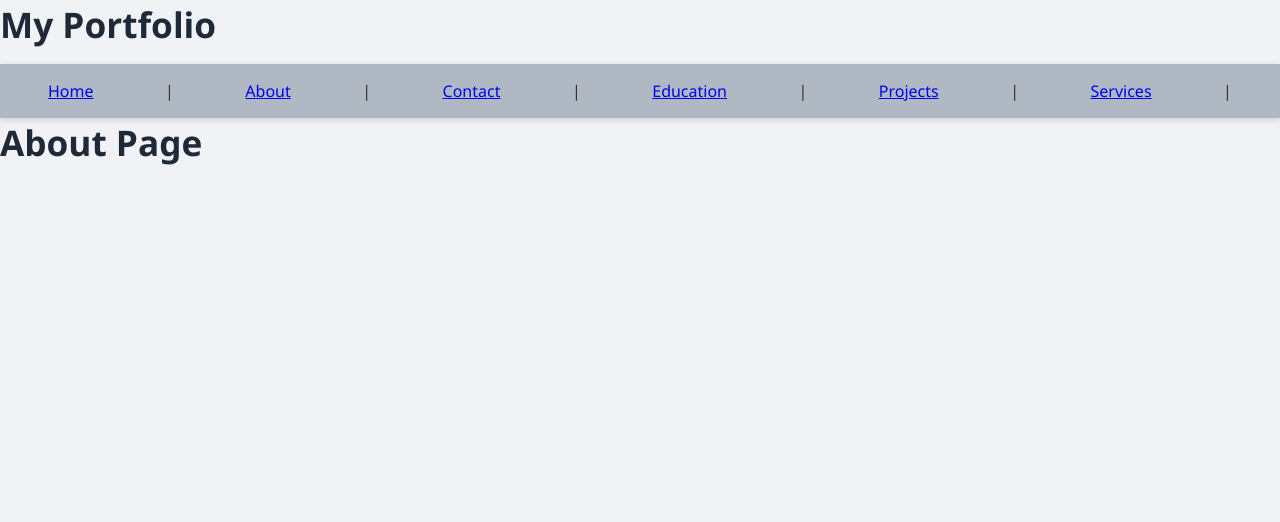
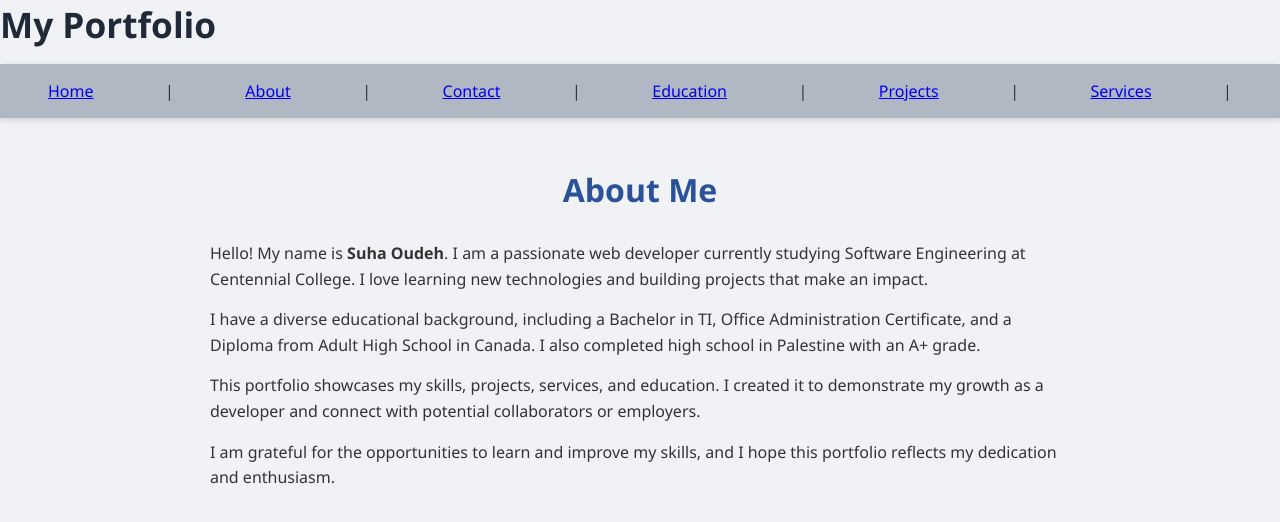
Before and after one commit to suhaoudeh/portfolio-site, a React (Vite) app: page /about in a window 1280 px wide. Shown: the top 522 px of the page. Built offline with nearby package versions, Linux system fonts and the light colour scheme.

Commit message:
add Render Text

```diff
--- a/src/Components/About.jsx
+++ b/src/Components/About.jsx
@@ -1,11 +1,33 @@
-// Components/Project.jsx
+// Components/About.jsx
+import React from "react";
+
 export default function About() {
   return (
-    <>
-    <div>
-      <h1>About Page</h1>
-      {/* You can add a contact form here later */}
+    <div className="about-container">
+      <h1>About Me</h1>
+
+      <div className="about-text">
+        <p>
+          Hello! My name is <strong>Suha Oudeh</strong>. I am a passionate web developer
+          currently studying Software Engineering at Centennial College.
+          I love learning new technologies and building projects that make an impact.
+        </p>
+
+        <p>
+          I have a diverse educational background, including a Bachelor in TI, Office Administration Certificate,
+          and a Diploma from Adult High School in Canada. I also completed high school in Palestine with an A+ grade.
+        </p>
+
+        <p>
+          This portfolio showcases my skills, projects, services, and education.
+          I created it to demonstrate my growth as a developer and connect with potential collaborators or employers.
+        </p>
+
+        <p>
+          I am grateful for the opportunities to learn and improve my skills,
+          and I hope this portfolio reflects my dedication and enthusiasm.
+        </p>
+      </div>
     </div>
-    </>
   );
 }
--- a/src/Components/Education.jsx
+++ b/src/Components/Education.jsx
@@ -3,11 +3,11 @@ export default function Education() {
   return (
     <>
       <div>
-        <h1>Education Page</h1>
+
         {
 
     <div className="education-container">
-      <h1>Education</h1>
+      <h1>My Education </h1>
       <p>Here are my academic and professional qualifications:</p>
 
       <div className="education-list">
--- a/src/index.css
+++ b/src/index.css
@@ -250,3 +250,72 @@
     padding: 15px;
   }
 }
+.about-container {
+  padding: 50px 20px;
+  max-width: 900px;
+  margin: 0 auto;
+  font-family: Arial, sans-serif;
+}
+
+.about-container h1 {
+  text-align: center;
+  color: #2a5298;
+  margin-bottom: 30px;
+  font-size: 2rem;
+}
+
+.about-content {
+  display: flex;
+  align-items: flex-start;
+  gap: 30px;
+  flex-wrap: wrap;
+}
+
+.profile-pic {
+  width: 200px;
+  height: 200px;
+  object-fit: cover;
+  border-radius: 50%;
+  border: 3px solid #2a5298;
+}
+
+.about-text {
+  flex: 1;
+  min-width: 250px;
+}
+
+.about-text p {
+  line-height: 1.6;
+  margin-bottom: 15px;
+  font-size: 1rem;
+  color: #333;
+}
+
+.resume-btn {
+  display: inline-block;
+  margin-top: 10px;
+  padding: 10px 20px;
+  background-color: #2a5298;
+  color: #fff;
+  border-radius: 5px;
+  text-decoration: none;
+  font-weight: 600;
+  transition: background-color 0.3s ease;
+}
+
+.resume-btn:hover {
+  background-color: #1e3c72;
+}
+
+/* Responsive */
+@media (max-width: 768px) {
+  .about-content {
+    flex-direction: column;
+    align-items: center;
+    text-align: center;
+  }
+
+  .profile-pic {
+    margin-bottom: 20px;
+  }
+}
```
